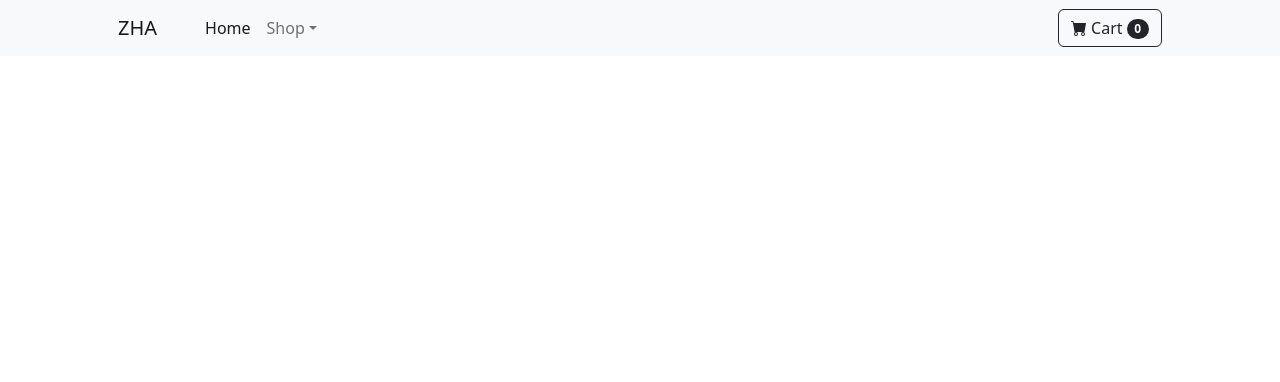
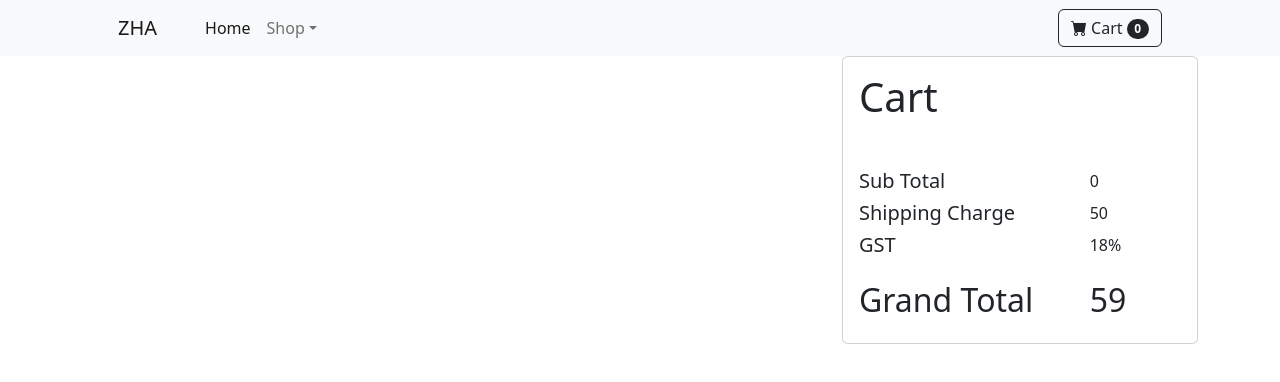
Before and after one commit to vaaluvishnu5146/minishopee, a React (Vite) app: page /cart in a window 1280 px wide. Shown: the top 382 px of the page. Built offline with nearby package versions, Linux system fonts and the light colour scheme.

Commit message:
Add Cart Calculation Functionality

```diff
--- a/src/components/ProductCard/CartCard.jsx
+++ b/src/components/ProductCard/CartCard.jsx
@@ -5,7 +5,7 @@ export default function CartCard({
   handleQuantityChange = () => {},
 }) {
   return (
-    <div className="col-md-3 mb-5">
+    <div className="col-md-4 mb-5">
       <div className="card h-100">
         <div
           className="badge bg-dark text-white position-absolute"
--- a/src/pages/cart.jsx
+++ b/src/pages/cart.jsx
@@ -1,3 +1,4 @@
+import { useState, useEffect } from "react";
 import CartCard from "../components/ProductCard/CartCard";
 import ProductsContainer from "../components/ProductsContainer/ProductsContainer";
 import PropTypes from "prop-types";
@@ -7,14 +8,71 @@ export default function Cart({
   handleRemoveFromCart = () => {},
   handleQuantityChange = () => {},
 }) {
+  const [cartTotal, setCartTotal] = useState(0);
+  const [grandTotal, setGrandTotal] = useState(0);
+  const shippingCost = 50;
+  const gst = 18;
+
+  useEffect(() => {
+    let currCartTotal = 0;
+    cart.forEach((item) => {
+      currCartTotal += item.quantity * item.actualCost;
+    });
+    setCartTotal(currCartTotal);
+    if (shippingCost > 0) {
+      currCartTotal += shippingCost;
+    }
+    if (gst > 0) {
+      currCartTotal += (currCartTotal / 100) * 18;
+    }
+    setGrandTotal(currCartTotal);
+  }, [cart]);
+
   return (
-    <div>
+    <div className="container">
+      <div className="row">
+        <div className="col-8">
           <ProductsContainer
             products={cart}
             handleRemoveFromCart={handleRemoveFromCart}
             handleQuantityChange={handleQuantityChange}
             Card={CartCard}
           />
+        </div>
+        <div className="col-4">
+          <div className="card">
+            <div className="card-body">
+              <h1 className="mb-5">Cart</h1>
+              <div className="row">
+                <div className="col-8">
+                  <h5>Sub Total</h5>
+                </div>
+                <div className="col-4">{cartTotal}</div>
+              </div>
+              <div className="row">
+                <div className="col-8">
+                  <h5>Shipping Charge</h5>
+                </div>
+                <div className="col-4">{shippingCost}</div>
+              </div>
+              <div className="row mb-3">
+                <div className="col-8">
+                  <h5>GST</h5>
+                </div>
+                <div className="col-4">18%</div>
+              </div>
+              <div className="row">
+                <div className="col-8">
+                  <h2>Grand Total</h2>
+                </div>
+                <div className="col-4">
+                  <h2>{grandTotal}</h2>
+                </div>
+              </div>
+            </div>
+          </div>
+        </div>
+      </div>
     </div>
   );
 }
```
Lines whose indentation alone changed are shown as unchanged.
